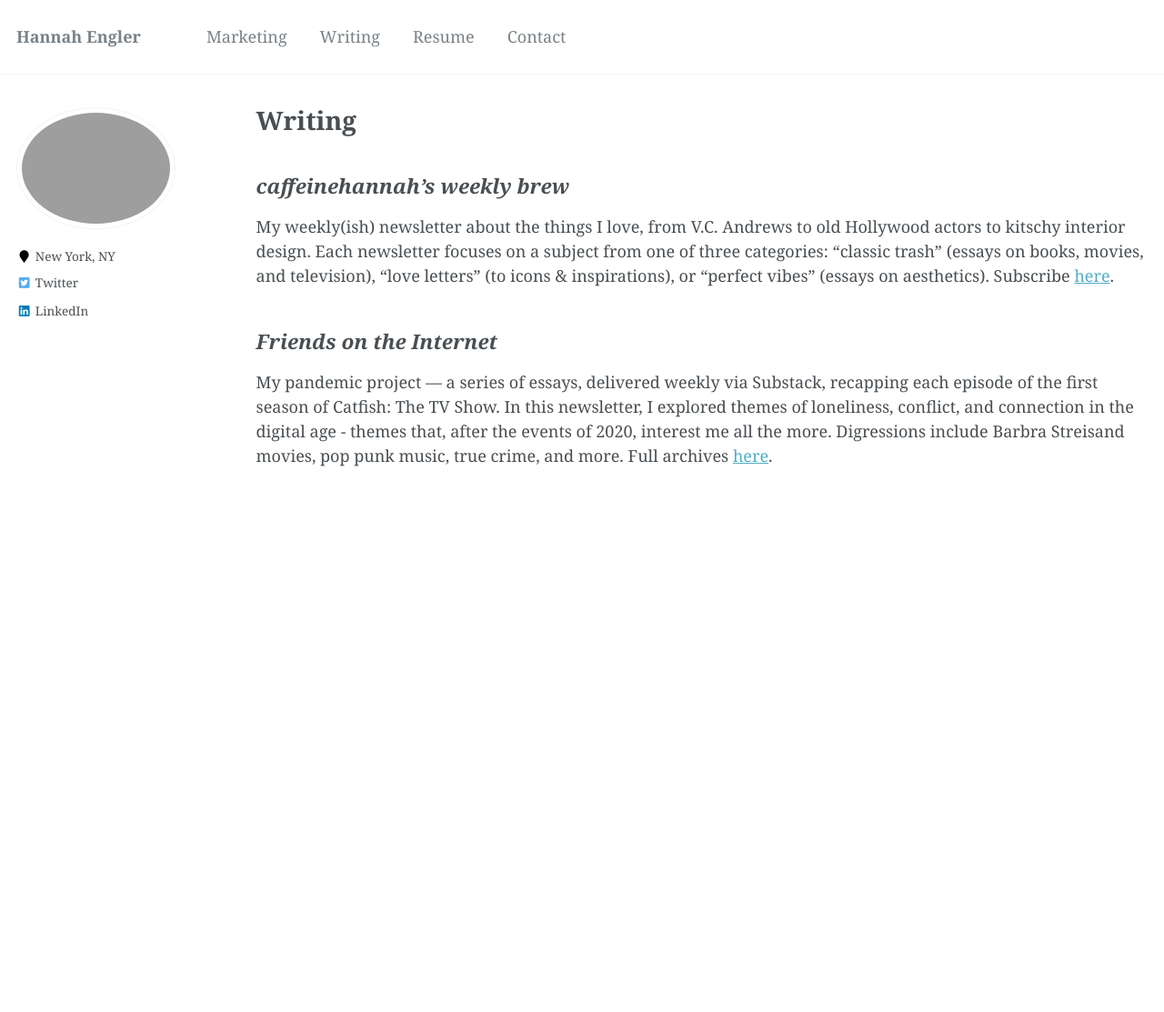
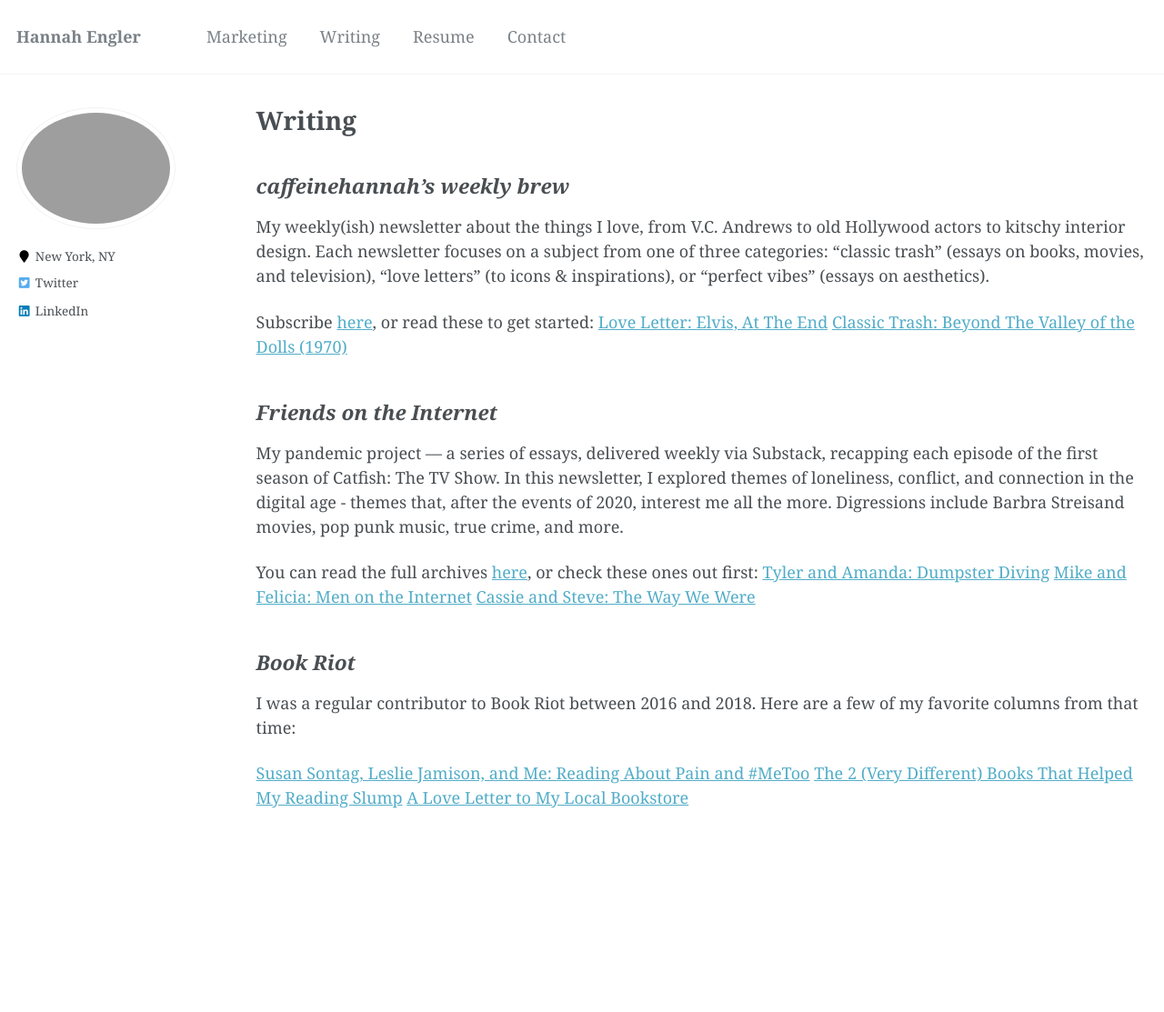
Before and after one commit to hannahmengler/hannahmengler.github.io, a Jekyll site: the page built from _pages/writing.md, in a window 1280 px wide. Shown: the whole page at 91% size. Built offline with Jekyll 4.4.1, drawn with Linux system fonts in a browser that asks for light colours; before the commit the page ends 900 px from its top, so only the background shows below that.

```diff
--- a/_pages/writing.md
+++ b/_pages/writing.md
@@ -17,8 +17,25 @@ author_profile: true
 
 ## _caffeinehannah's weekly brew_
 
-My weekly(ish) newsletter about the things I love, from V.C. Andrews to old Hollywood actors to kitschy interior design. Each newsletter focuses on a subject from one of three categories: “classic trash” (essays on books, movies, and television), “love letters” (to icons & inspirations), or “perfect vibes” (essays on aesthetics). Subscribe [here](https://caffeinehannah.substack.com/).
+My weekly(ish) newsletter about the things I love, from V.C. Andrews to old Hollywood actors to kitschy interior design. Each newsletter focuses on a subject from one of three categories: “classic trash” (essays on books, movies, and television), “love letters” (to icons & inspirations), or “perfect vibes” (essays on aesthetics).
+
+Subscribe [here](https://caffeinehannah.substack.com/), or read these to get started:
+[Love Letter: Elvis, At The End](https://caffeinehannah.substack.com/p/love-letter-elvis-at-the-end)
+[Classic Trash: Beyond The Valley of the Dolls (1970)](https://caffeinehannah.substack.com/p/classic-trash-beyond-the-valley-of)
 
 ## _Friends on the Internet_
 
-My pandemic project — a series of essays, delivered weekly via Substack, recapping each episode of the first season of Catfish: The TV Show. In this newsletter, I explored themes of loneliness, conflict, and connection in the digital age - themes that, after the events of 2020, interest me all the more. Digressions include Barbra Streisand movies, pop punk music, true crime, and more. Full archives [here](https://friendsontheinternet.substack.com/).
+My pandemic project — a series of essays, delivered weekly via Substack, recapping each episode of the first season of Catfish: The TV Show. In this newsletter, I explored themes of loneliness, conflict, and connection in the digital age - themes that, after the events of 2020, interest me all the more. Digressions include Barbra Streisand movies, pop punk music, true crime, and more.
+
+You can read the full archives [here](https://friendsontheinternet.substack.com/), or check these ones out first:
+[Tyler and Amanda: Dumpster Diving](https://friendsontheinternet.substack.com/p/s1e8-tyler-and-amanda-dumpster-diving)
+[Mike and Felicia: Men on the Internet](https://friendsontheinternet.substack.com/p/s1e11-mike-and-felicia-men-on-the)
+[Cassie and Steve: The Way We Were](https://friendsontheinternet.substack.com/p/s2e1-cassie-and-steve-the-way-we)
+
+## _Book Riot_
+
+I was a regular contributor to Book Riot between 2016 and 2018. Here are a few of my favorite columns from that time:
+
+[Susan Sontag, Leslie Jamison, and Me: Reading About Pain and #MeToo](https://bookriot.com/susan-sontag-leslie-jamison-and-me-reading-about-pain-and-metoo/)
+[The 2 (Very Different) Books That Helped My Reading Slump](https://bookriot.com/different-books-that-helped-my-reading-slump/)
+[A Love Letter to My Local Bookstore](https://bookriot.com/a-love-letter-to-my-local-bookstore/)
```
Also changed, not shown: _pages/about.md (+6 -2 lines).
